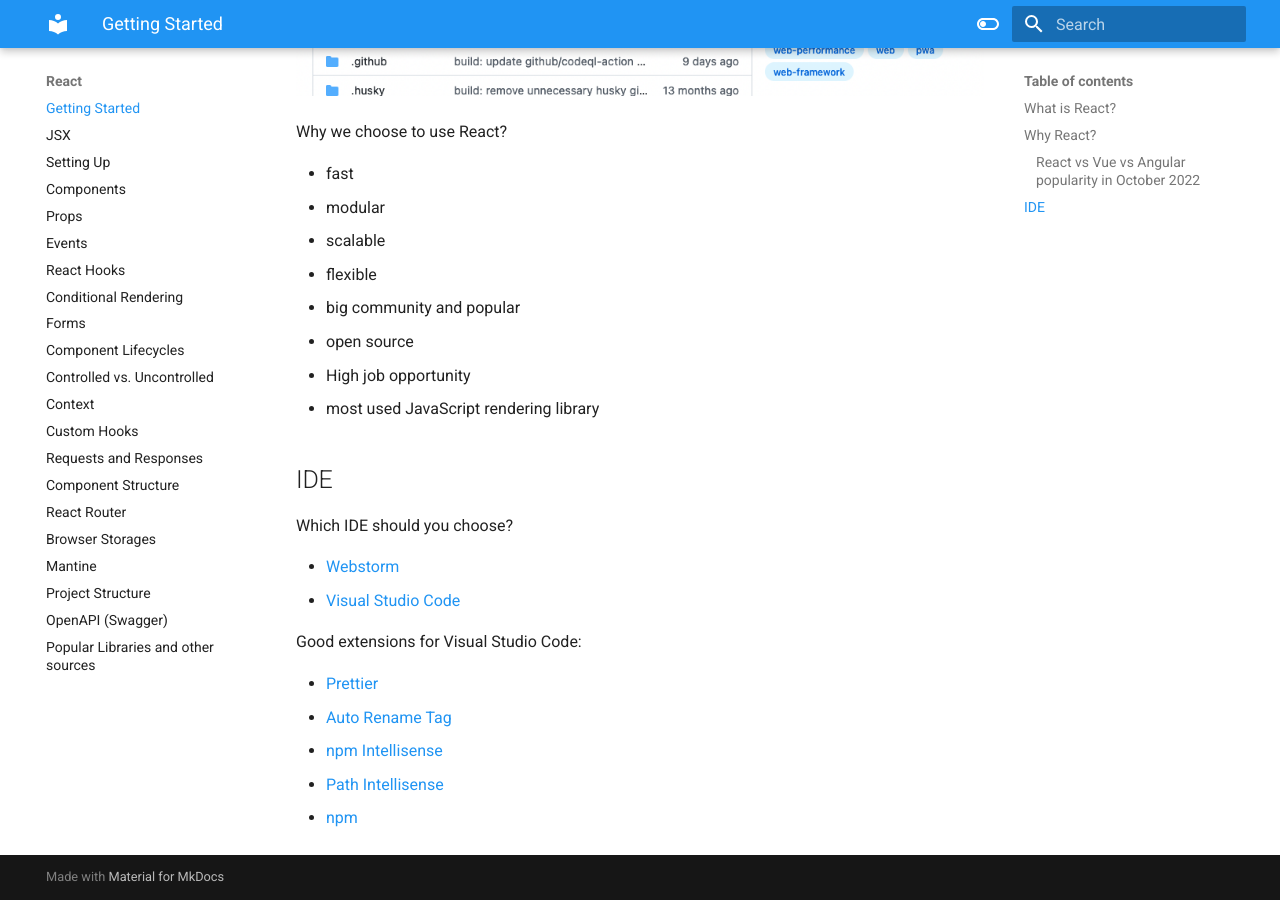
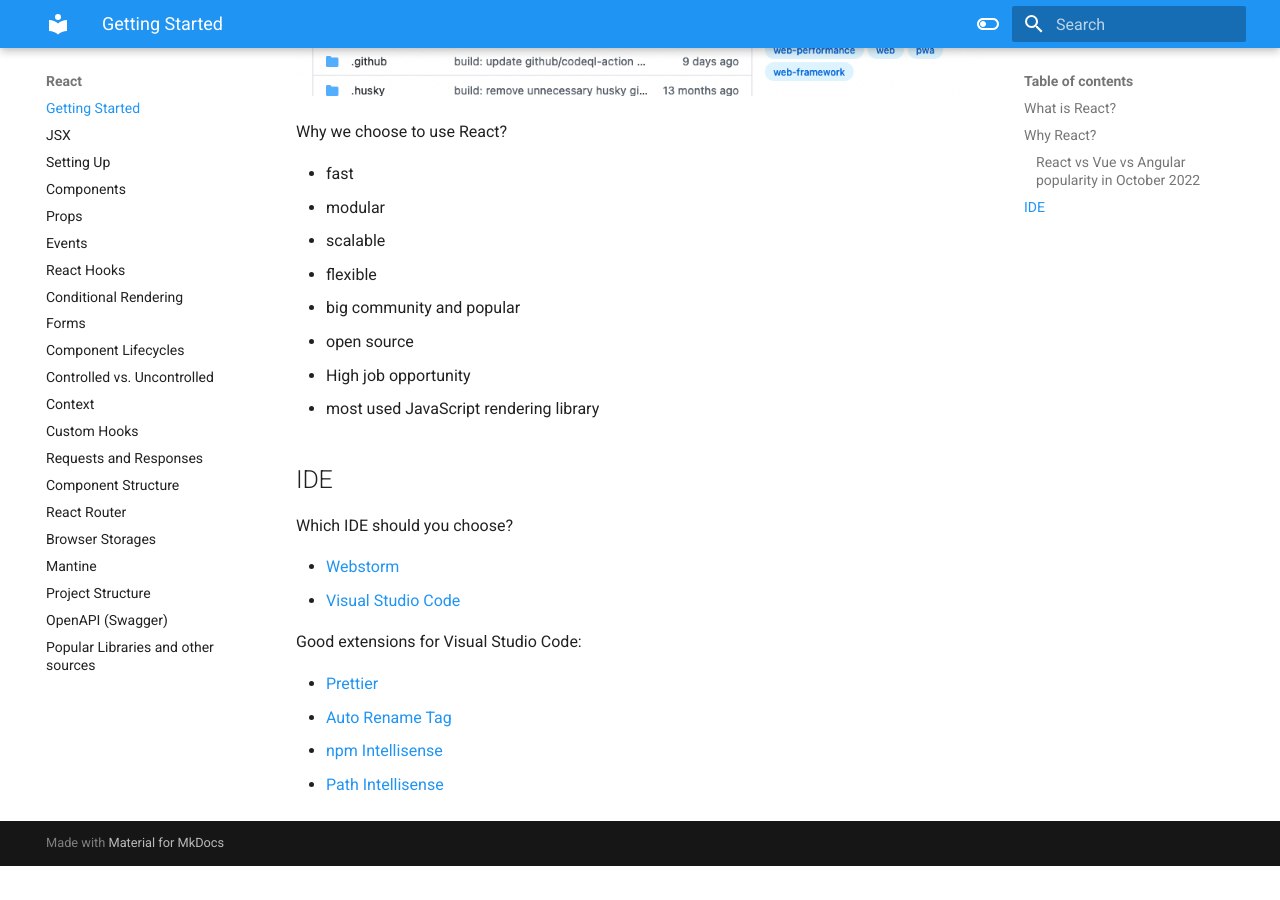
Before and after one commit to bykof/bykof.github.com, an MkDocs documentation site: the page built from docs/react/getting_started.md, in a window 1280 px wide and 900 px high, scrolled down 2597 px. Built offline with MkDocs 1.6.1 and Material for MkDocs 9.7.7, drawn with Linux system fonts in a browser that asks for light colours; after the commit the page ends 3463 px from its top, so only the background shows below that.

Commit message:
getting started

```diff
--- a/docs/react/getting_started.md
+++ b/docs/react/getting_started.md
@@ -63,4 +63,3 @@ Good extensions for Visual Studio Code:
 -   [Auto Rename Tag](https://marketplace.visualstudio.com/items?itemName=formulahendry.auto-rename-tag)
 -   [npm Intellisense](https://marketplace.visualstudio.com/items?itemName=christian-kohler.npm-intellisense)
 -   [Path Intellisense](https://marketplace.visualstudio.com/items?itemName=christian-kohler.path-intellisense)
--   [npm](https://marketplace.visualstudio.com/items?itemName=eg2.vscode-npm-script)
```
